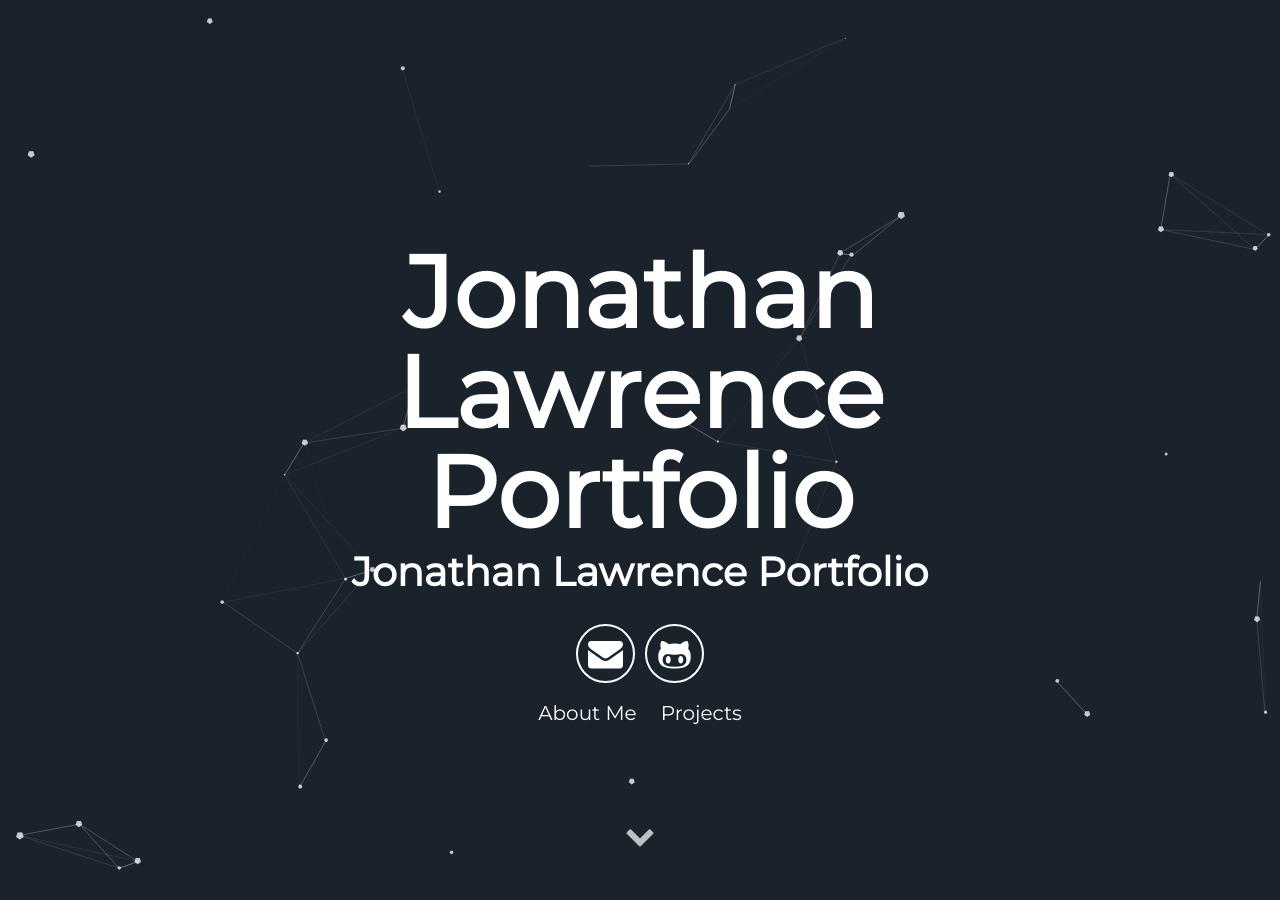
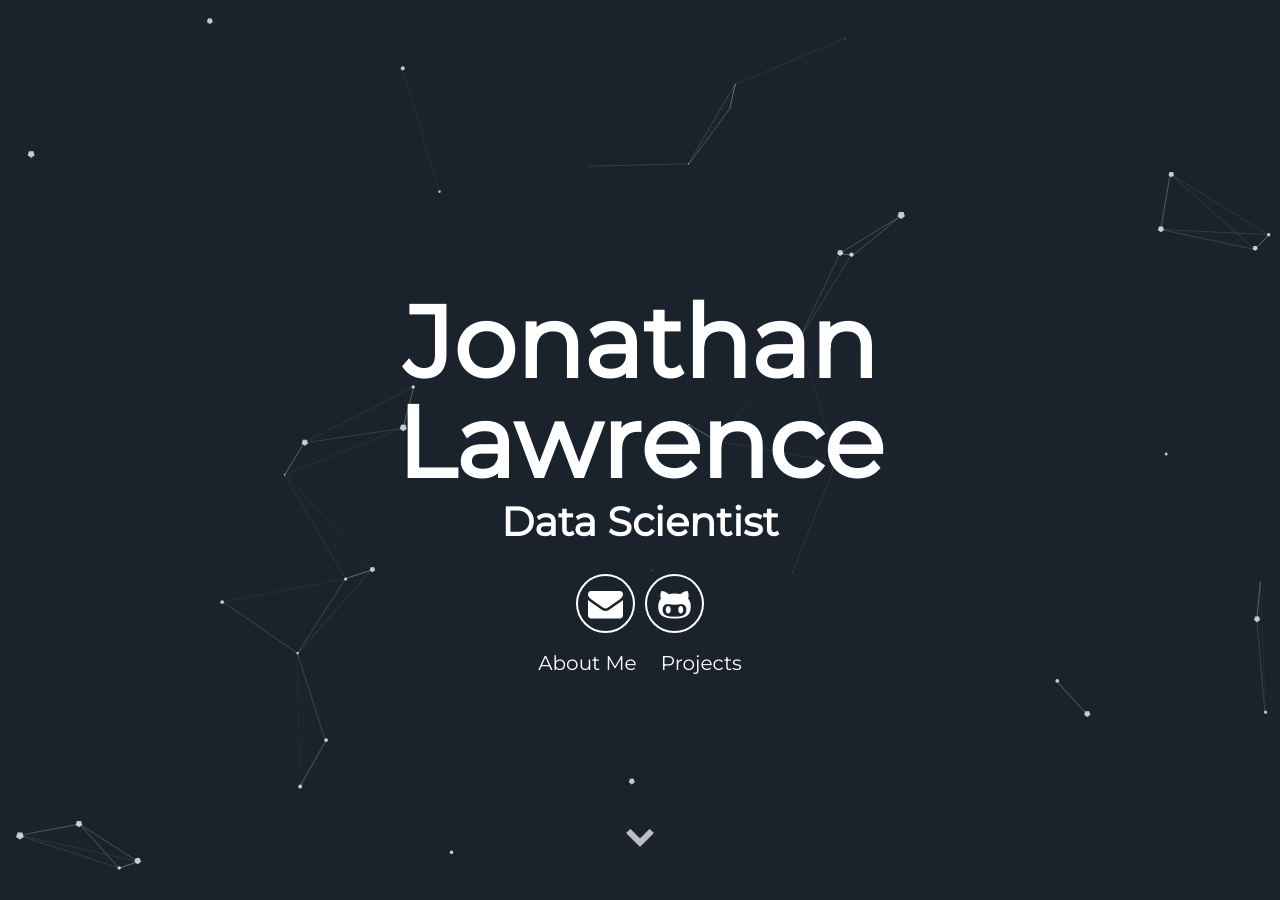
Before and after one commit to Jonathan813/Portfolio, a Jekyll site: the page built from index.html, in a window 1280 px wide and 900 px high. Built offline with Jekyll 4.4.1, drawn with Linux system fonts in a browser that asks for light colours.

Commit message:
Content updates

```diff
--- a/_includes/header.html
+++ b/_includes/header.html
@@ -1,8 +1,8 @@
 <div id="particles-js">
   <div class="header">
       <h1>
-        <span class="site-title">Jonathan Lawrence Portfolio</span>
-        <span class="site-description">Jonathan Lawrence Portfolio</span>
+        <span class="site-title">Jonathan Lawrence</span>
+        <span class="site-description">Data Scientist</span>
       </h1>
       <div class="header-icons">
         <a aria-label="Send email" href="#"><i class="icon fa fa-envelope"></i></a>
--- a/_includes/projects.html
+++ b/_includes/projects.html
@@ -16,7 +16,7 @@
 </div>
 
 <div class="user-projects">
-  <div class="images-left">
+  <div class="images-right">
     <img alt="mountains" src="{{ "/assets/img/skate.jpg" | prepend: site.baseurl }}" />
   </div>
   <div class="contents-right">
@@ -94,7 +94,7 @@
     <ul>
       <li>Python (pandas, fuzzywuzzy)</li>
     </ul>
-    <p>This project aims to determine the continent with the highest likelihood of experiencing a landslide. </p>
+    <p>This project aims to determine the continent with the highest likelihood of experiencing a landslide.                                                                                                              </p>
     <a class="project-link" href="#">Check it out</a>
   </div>
 </div>
```
